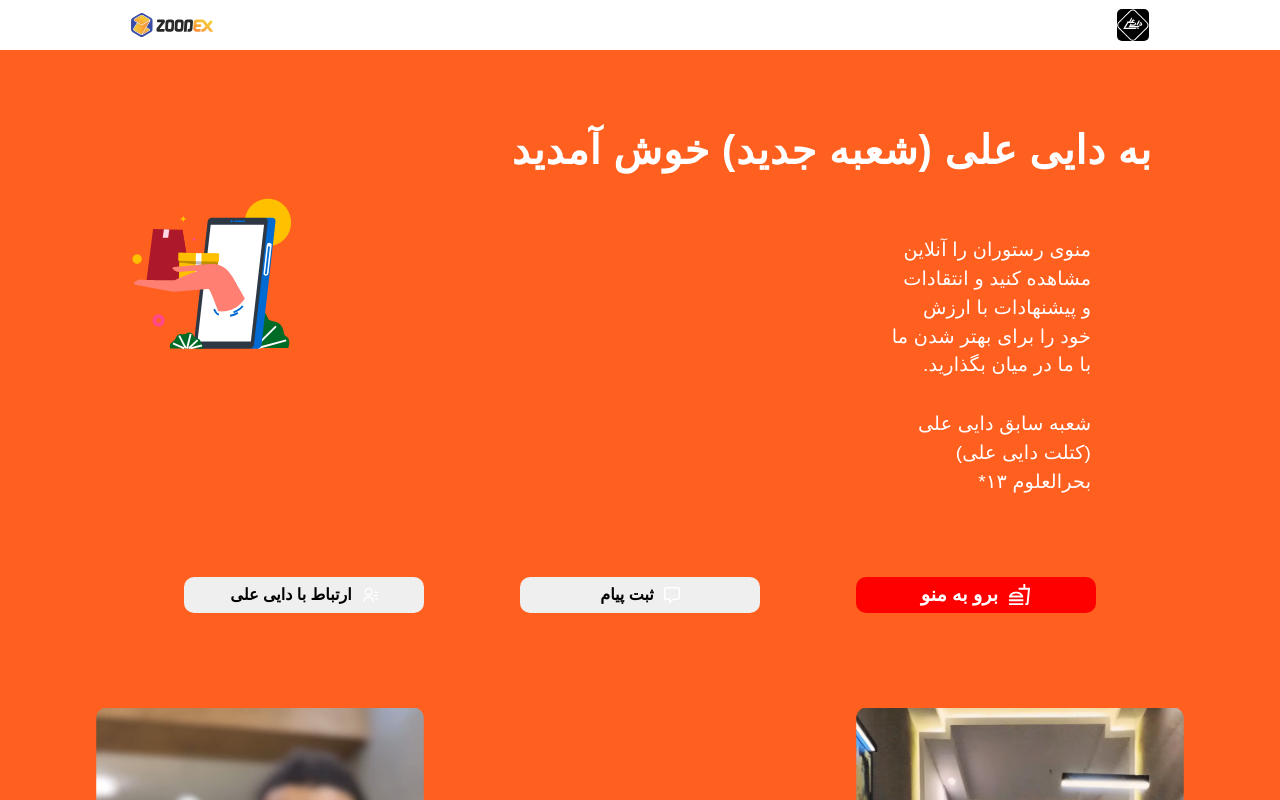
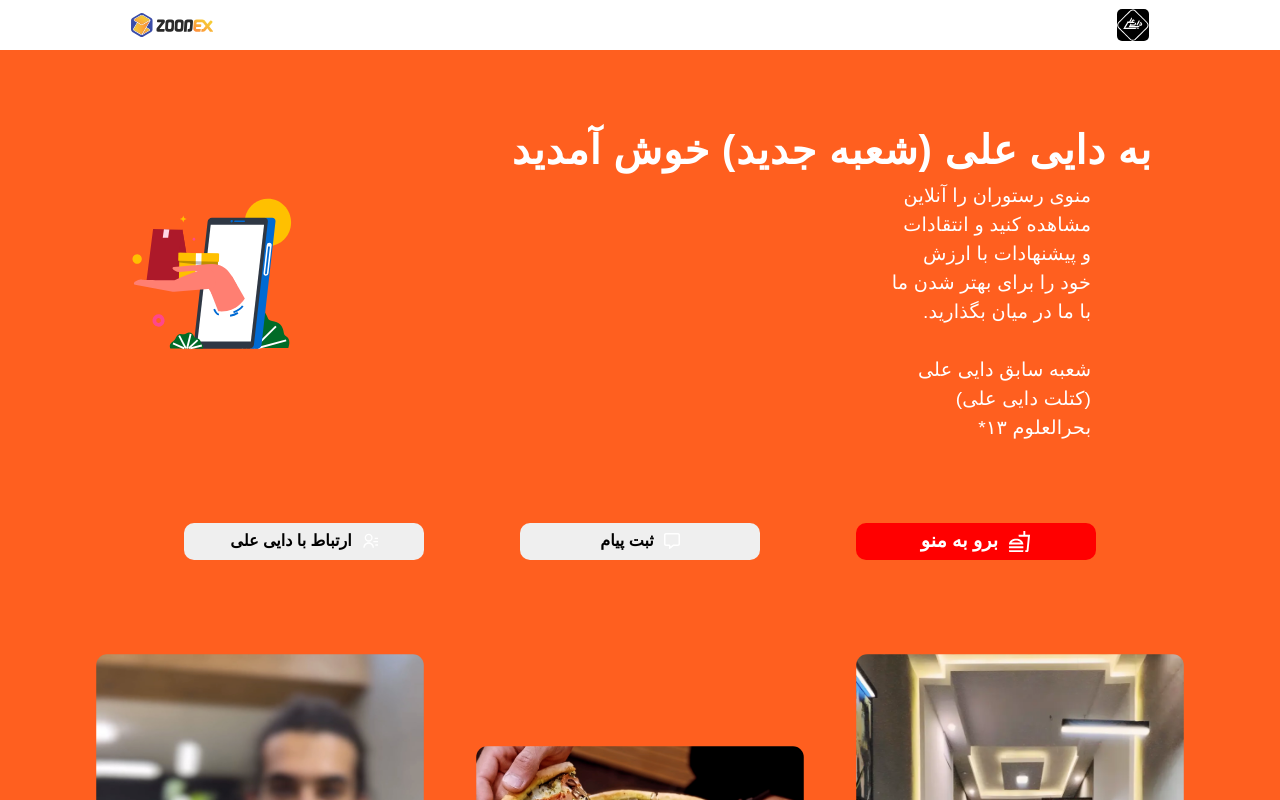
Before and after one commit to pedramjlo/Daei-Ali-ORG, a React (Create React App) app: page / in a window 1280 px wide. Shown: the top 800 px of the page. Built offline with nearby package versions, Linux system fonts and the light colour scheme; a web font is replaced by a local one.

Commit message:
fixed description

```diff
--- a/src/home.css
+++ b/src/home.css
@@ -30,13 +30,6 @@ h2 {
     font-weight: 900;
     letter-spacing: 1px;
     margin-top: 15%;
-}
-
-
-.description{
-    width: 20.5rem;
-    margin-top: 4.2%;
-    margin-left: 5%;
 }
 
 
```
